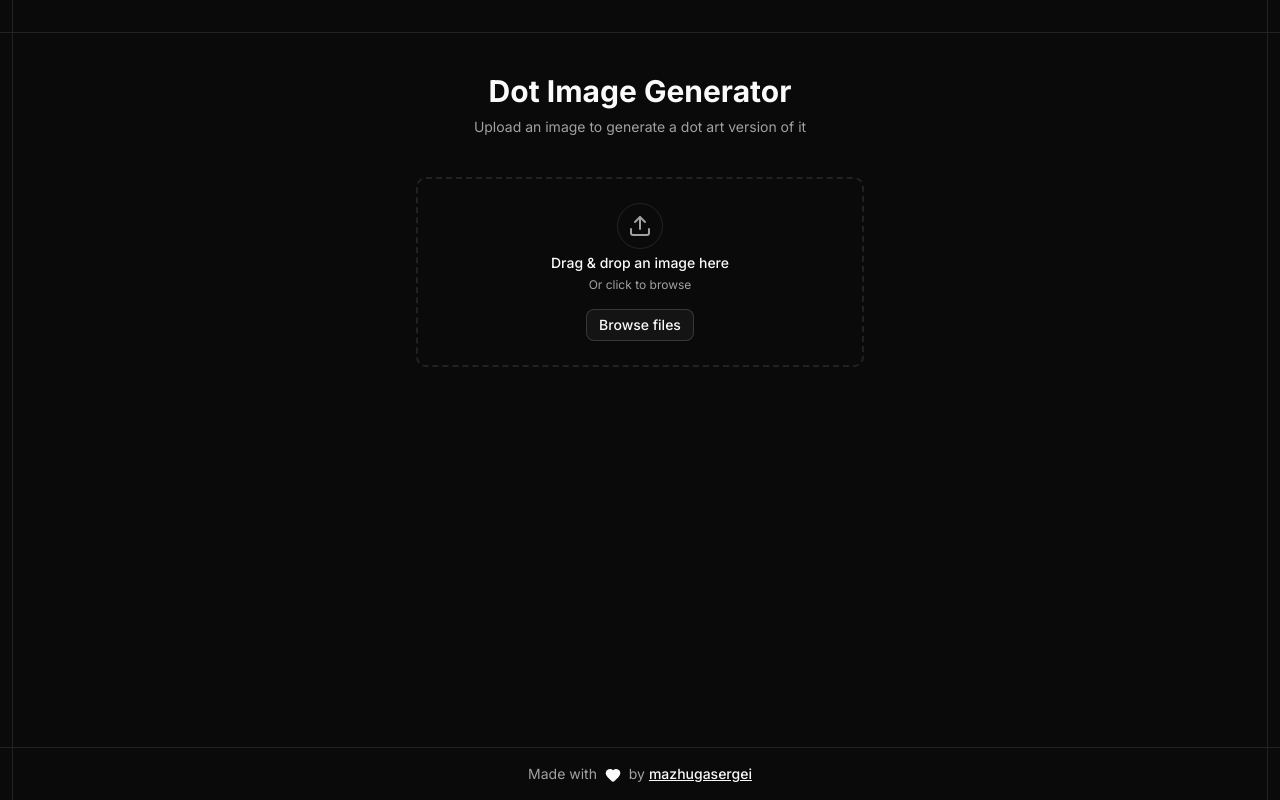
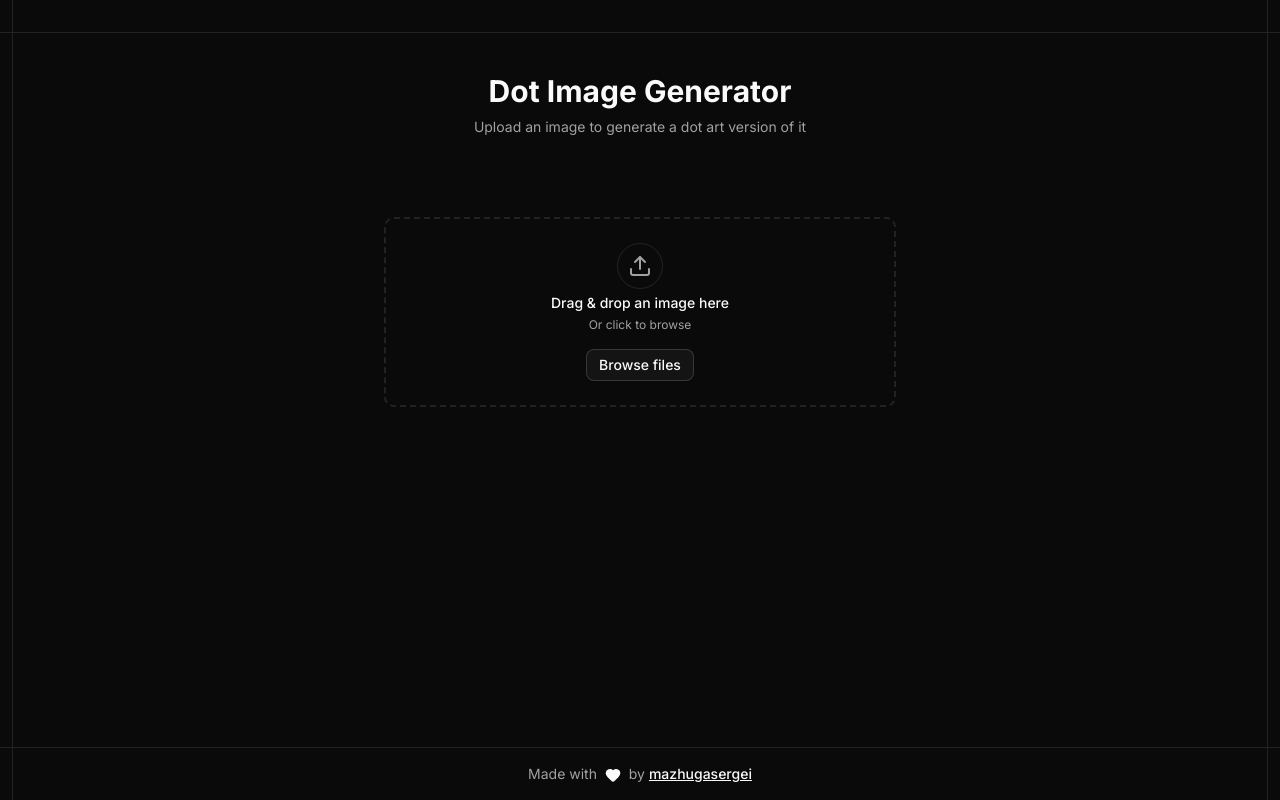
Before and after one commit to mazhugasergei/dot-image-generator, a Next.js app: page / in a window 1280 px wide. Built offline with nearby package versions, Linux system fonts and the light colour scheme.

Commit message:
style: responsive layout

```diff
--- a/src/app/page.tsx
+++ b/src/app/page.tsx
@@ -6,7 +6,7 @@ export default function Home() {
 	return (
 		<main className="min-h-100dvh grid grid-rows-[auto_1fr_auto]">
 			<SectionWrapper className="min-h-6" />
-			<SectionWrapper innerClassName="flex flex-col items-center py-10" className="border-y">
+			<SectionWrapper innerClassName="flex flex-col items-center py-10 lg:p-10" className="border-y">
 				<h1 className="text-center text-3xl font-bold text-balance">Dot Image Generator</h1>
 				<p className="text-muted-foreground mt-2 text-center text-sm text-balance">
 					Upload an image to generate a dot art version of it
--- a/src/components/dot-image-generator/file-upload.tsx
+++ b/src/components/dot-image-generator/file-upload.tsx
@@ -11,17 +11,18 @@ import {
 	FileUploadList,
 	FileUploadTrigger,
 } from "@/components/ui/file-upload"
+import { cn } from "@/utils"
 import { Upload, X } from "lucide-react"
-import { useCallback } from "react"
+import { ComponentProps, useCallback } from "react"
 
 import { toast } from "sonner"
 
-interface FileUploadProps {
+interface Props extends ComponentProps<typeof FileUploadComponent> {
 	files: File[]
 	onFilesChange: (files: File[]) => void
 }
 
-export function FileUpload({ files, onFilesChange }: FileUploadProps) {
+export function FileUpload({ files, onFilesChange, className, ...props }: Props) {
 	const onFileValidate = useCallback(
 		(file: File): string | null => {
 			// Validate max files
@@ -59,7 +60,8 @@ export function FileUpload({ files, onFilesChange }: FileUploadProps) {
 			onFileReject={onFileReject}
 			accept="image/*"
 			maxFiles={1}
-			className="w-full"
+			className={cn("w-full", className)}
+			{...props}
 		>
 			{!files.length && (
 				<FileUploadDropzone>
--- a/src/components/dot-image-generator/index.tsx
+++ b/src/components/dot-image-generator/index.tsx
@@ -9,7 +9,7 @@ import type { PreviewConfig } from "@/types/config"
 import { cn } from "@/utils"
 import { ComponentProps, useEffect, useState } from "react"
 
-export function DotImageGenerator(props: ComponentProps<"div">) {
+export function DotImageGenerator({ className, ...props }: ComponentProps<"div">) {
 	const [files, setFiles] = useState<File[]>([])
 	const [imageUrls, setImageUrls] = useState<string[]>([])
 	const [previewDimensions, setPreviewDimensions] = useState<{ width: number; height: number } | null>(null)
@@ -86,17 +86,26 @@ export function DotImageGenerator(props: ComponentProps<"div">) {
 	const handleReset = () => setConfig(DEFAULT_CONFIG)
 
 	return (
-		<div {...props} className={cn("flex w-full max-w-md flex-col items-center gap-10", props.className)}>
-			<FileUpload files={files} onFilesChange={setFiles} />
+		<div
+			className={cn(
+				"grid w-full items-start gap-10 max-lg:max-w-md",
+				files.length > 0 ? "lg:grid-cols-2" : "max-w-lg",
+				className
+			)}
+			{...props}
+		>
+			<div className="space-y-6">
+				{files.length > 0 && (
+					<>
+						<Preview src={imageUrls[0]} config={config} updateConfig={updateConfig} />
+						<DownloadButton />
+					</>
+				)}
+			</div>
 
-			{/* <pre>{JSON.stringify(config, null, 2)}</pre> */}
-
-			{files.length > 0 && (
-				<>
-					<Preview src={imageUrls[0]} config={config} updateConfig={updateConfig} />
-
-					<DownloadButton className="w-full" />
-
+			<div className="space-y-6">
+				<FileUpload files={files} onFilesChange={setFiles} />
+				{files.length > 0 && (
 					<ConfigControls
 						config={config}
 						updateConfig={updateConfig}
@@ -104,8 +113,8 @@ export function DotImageGenerator(props: ComponentProps<"div">) {
 						onReset={handleReset}
 						className="rounded-lg border"
 					/>
-				</>
-			)}
+				)}
+			</div>
 		</div>
 	)
 }
```
